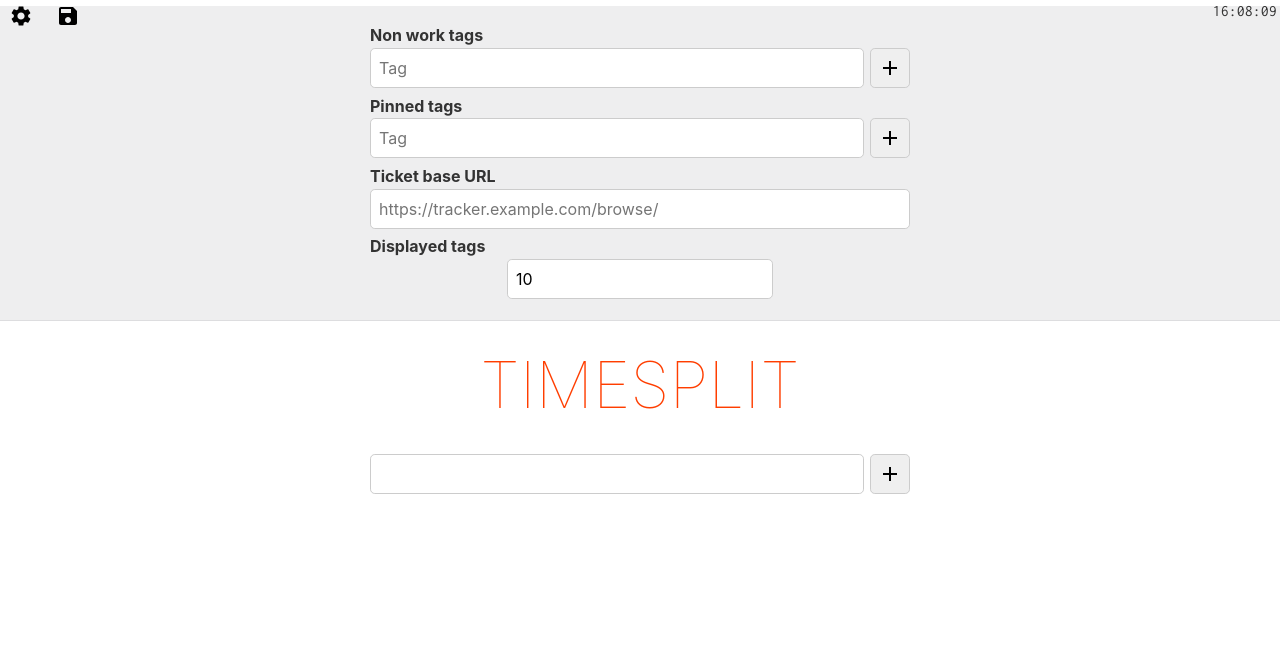
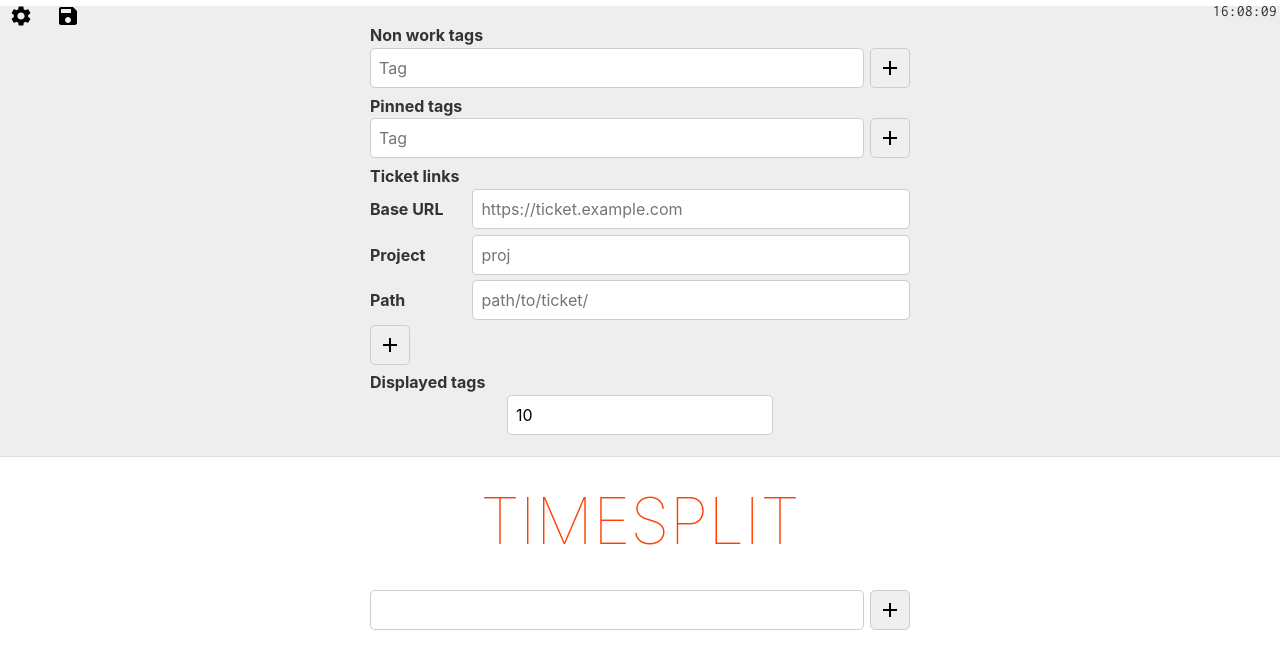
Before and after one commit to chop-suey/time-split, a Svelte app: page / in a window 1280 px wide. Both pictures are taken after a click on the button 21 px from the left and 16 px from the top of the page. Shown: the top 668 px of the page. Built offline with nearby package versions, Linux system fonts and the light colour scheme.

Commit message:
Make mapping of ticket refernces configurable

```diff
--- a/src/components/Settings.svelte
+++ b/src/components/Settings.svelte
@@ -5,10 +5,13 @@
     const nonWorkTags = preferencesService.nonWorkTags;
     const pinnedTags = preferencesService.pinnedTags;
     const ticketBaseUrl = preferencesService.ticketBaseUrl;
+    const ticketMappings = preferencesService.ticketMappings;
     const numberOfRecentTags = preferencesService.numberOfRecentTags;
 
     let newNonWorkTag = $state("");
     let newPinnedTag = $state("");
+    let newTicketProject = $state("");
+    let newTicketPath = $state("");
 
     function addToSet(tags: Set<string>, tag: string): Set<string> {
         const updated = new Set(tags);
@@ -47,6 +50,25 @@
     }
 
     let ticketBaseUrlValue = $state($ticketBaseUrl);
+
+    function addTicketMapping(event: Event): void {
+        event.preventDefault();
+        const project = newTicketProject.trim();
+        const path = newTicketPath.trim();
+        if (project.length === 0 || path.length === 0) {
+            return;
+        }
+        newTicketProject = "";
+        newTicketPath = "";
+        const otherMappings = $ticketMappings
+            .filter(mapping => mapping.project.toLowerCase() !== project.toLowerCase());
+        preferencesService.setTicketMappings([ ...otherMappings, { project, path } ]);
+    }
+
+    function removeTicketMapping(project: string): void {
+        preferencesService.setTicketMappings(
+            $ticketMappings.filter(mapping => mapping.project.toLowerCase() !== project.toLowerCase()));
+    }
 
     function saveNumberOfRecentTags(): void {
         const parsed = parseInt(numberOfDisplayedTagsValue);
@@ -90,6 +112,7 @@
     .chip {
         display: flex;
         flex-direction: row;
+        gap: 0.3em;
         align-items: center;
 
         min-width: 0;
@@ -105,6 +128,35 @@
     .chip:hover {
         background-color: #ccffcc;
         border-color: #88cc88;
+    }
+
+    #ticket-links .box {
+        justify-content: flex-start;
+    }
+
+    #ticket-mapping-form {
+        margin-top: 0.4em;
+    }
+
+    #ticket-mapping-form .box + .box {
+        margin-top: 0.3em;
+    }
+
+    label {
+        width: 6em;
+
+        font-weight: bold;
+    }
+
+    #mappings {
+        flex-wrap: wrap;
+        justify-content: flex-start;
+
+        margin-top: 0.4em;
+    }
+
+    #mappings .project {
+        font-weight: bold;
     }
 </style>
 
@@ -144,12 +196,40 @@
         </div>
         {/if}
     </section>
-    <section>
-        <h2>Ticket base URL</h2>
+    <section id="ticket-links">
+        <h2>Ticket links</h2>
         <div class="box">
-            <input class="item sh border expand" type="text" placeholder="https://tracker.example.com/browse/"
+            <label for="ticket-base-url">Base URL</label>
+            <input id="ticket-base-url" class="item sh border expand" type="text" placeholder="https://ticket.example.com"
                 bind:value="{ticketBaseUrlValue}" onchange="{saveTicketBaseUrl}">
         </div>
+        <form id="ticket-mapping-form" onsubmit="{addTicketMapping}">
+            <div class="box">
+                <label for="ticket-project">Project</label>
+                <input id="ticket-project" class="item sh border expand" type="text" placeholder="proj"
+                    bind:value="{newTicketProject}">
+            </div>
+            <div class="box">
+                <label for="ticket-path">Path</label>
+                <input id="ticket-path" class="item sh border expand" type="text" placeholder="path/to/ticket/"
+                    title="Path before the ticket number; relative to the base URL or a full URL"
+                    bind:value="{newTicketPath}">
+            </div>
+            <div class="box">
+                <button class="sh sw border" type="submit"><img src="assets/add.svg" alt="Add"></button>
+            </div>
+        </form>
+        {#if $ticketMappings.length > 0}
+        <div id="mappings" class="box">
+            {#each $ticketMappings as mapping (mapping.project)}
+            <button class="chip border" title="Remove link for {mapping.project}"
+                onclick="{ () => removeTicketMapping(mapping.project) }">
+                <span class="project">{mapping.project} →</span>
+                <span class="path">{mapping.path}</span>
+            </button>
+            {/each}
+        </div>
+        {/if}
     </section>
     <section>
         <h2>Displayed tags</h2>
--- a/src/components/Tickets.svelte
+++ b/src/components/Tickets.svelte
@@ -2,51 +2,50 @@
     import { Duration } from "../model/duration";
     import type { Timesplit } from "../model/timesplit";
     import { getPreferencesService } from "../service/service-manager";
+    import { extractTicketReferences, ticketUrl } from "../util/ticket-link";
 
     let { splits }: { splits: Timesplit[] } = $props();
-    const tickets = $derived(conflateTickets(extractTickets(splits)));
 
     const preferencesService = getPreferencesService();
 
     const ticketBaseUrl = preferencesService.ticketBaseUrl;
+    const ticketMappings = preferencesService.ticketMappings;
 
+    const tickets = $derived(conflateTickets(extractTickets(splits))
+        .map(ticket => ({
+            ...ticket,
+            url: ticketUrl(ticket.reference, $ticketBaseUrl, $ticketMappings),
+        })));
 
     function extractTickets(splits: Timesplit[]): Ticket[] {
         return splits.flatMap((split) => {
-            const ticketRegex = /[A-Z]+-\d+/gi;
-            let references = [...split.tag.matchAll(ticketRegex)].map(
-                (ref) => ref[0],
-            );
+            const references = extractTicketReferences(split.tag);
             if (references.length === 0) {
                 return [];
             }
 
-            let durationMinutes =
-                split.getDuration().minutes / references.length;
-            let duration = new Duration(durationMinutes);
+            let duration = new Duration(split.getDuration().minutes / references.length);
 
-            return references.map((reference) => ({ reference, duration }));
+            return references.map((reference) => ({ reference: reference.reference, duration }));
         });
     }
 
     /**
      * Conflate durations of all tickets with the same reference.
-     * Ticket references are considered case insensitive and mapped
-     * to upper case.
+     * Ticket references are considered case insensitive and
+     * displayed as they were first written.
      */
     function conflateTickets(tickets: Ticket[]): Ticket[] {
         let conflatedTickets = tickets.reduce((ticketDurations, ticket) => {
-            let reference = ticket.reference.toUpperCase();
-            let cumulatedDuration = ticketDurations.has(reference)
-                ? ticketDurations.get(reference)!.plus(ticket.duration)
-                : ticket.duration;
-            ticketDurations.set(reference, cumulatedDuration);
+            let key = ticket.reference.toLowerCase();
+            let existing = ticketDurations.get(key);
+            ticketDurations.set(key, {
+                reference: existing ? existing.reference : ticket.reference,
+                duration: existing ? existing.duration.plus(ticket.duration) : ticket.duration,
+            });
             return ticketDurations;
-        }, new Map<string, Duration>());
-        return [...conflatedTickets.entries()].map(([reference, duration]) => ({
-            reference,
-            duration,
-        }));
+        }, new Map<string, Ticket>());
+        return [...conflatedTickets.values()];
     }
 
     interface Ticket {
@@ -63,8 +62,8 @@
             {#each tickets as ticket}
             <tr>
                 <th>
-                    {#if $ticketBaseUrl !== ""}
-                        <a href="{$ticketBaseUrl}{ticket.reference}" target="_blank">{ticket.reference}</a>
+                    {#if ticket.url !== null}
+                        <a href="{ticket.url}" target="_blank">{ticket.reference}</a>
                     {:else}
                         {ticket.reference}
                     {/if}
--- a/src/service/preferences-service.ts
+++ b/src/service/preferences-service.ts
@@ -1,5 +1,6 @@
 import { derived, writable } from "svelte/store";
 import type { Readable } from "svelte/store";
+import type { TicketMapping } from "../util/ticket-link";
 
 const STORAGE_PREFERENCES_KEY = 'preferences';
 
@@ -7,6 +8,7 @@ const NUMBER_OF_RECENT_TAGS_KEY = `${STORAGE_PREFERENCES_KEY}.numberOfRecentTags
 const NON_WORK_TAGS_KEY = `${STORAGE_PREFERENCES_KEY}.nonWorkTags`;
 const PINNED_TAGS_KEY = `${STORAGE_PREFERENCES_KEY}.pinnedTags`;
 const TICKET_BASE_URL_KEY = `${STORAGE_PREFERENCES_KEY}.ticketBaseUrl`;
+const TICKET_MAPPINGS_KEY = `${STORAGE_PREFERENCES_KEY}.ticketMappings`;
 
 const DEFAULT_NUMBER_OF_RECENT_TAGS = 10;
 
@@ -14,6 +16,7 @@ interface Preferences {
     nonWorkTags: Set<string>;
     pinnedTags: Set<string>;
     ticketBaseUrl: string;
+    ticketMappings: TicketMapping[];
     numberOfRecentTags: number;
 }
 
@@ -23,6 +26,7 @@ export class PreferencesService {
     nonWorkTags: Readable<Set<string>> = derived(this.preferences, preferences => preferences.nonWorkTags);
     pinnedTags: Readable<Set<string>> = derived(this.preferences, preferences => preferences.pinnedTags);
     ticketBaseUrl: Readable<string> = derived(this.preferences, preferences => preferences.ticketBaseUrl);
+    ticketMappings: Readable<TicketMapping[]> = derived(this.preferences, preferences => preferences.ticketMappings);
     numberOfRecentTags: Readable<number> = derived(this.preferences, preferences => preferences.numberOfRecentTags);
 
     constructor() {
@@ -41,6 +45,10 @@ export class PreferencesService {
         this.preferences.update(preferences => ({ ...preferences, ticketBaseUrl: url }));
     }
 
+    setTicketMappings(mappings: TicketMapping[]): void {
+        this.preferences.update(preferences => ({ ...preferences, ticketMappings: [ ...mappings ] }));
+    }
+
     setNumberOfRecentTags(count: number): void {
         this.preferences.update(preferences => ({ ...preferences, numberOfRecentTags: count }));
     }
@@ -50,6 +58,7 @@ export class PreferencesService {
             nonWorkTags: new Set<string>(this.getArray(NON_WORK_TAGS_KEY)),
             pinnedTags: new Set<string>(this.getArray(PINNED_TAGS_KEY)),
             ticketBaseUrl: localStorage.getItem(TICKET_BASE_URL_KEY) ?? "",
+            ticketMappings: this.getArray<TicketMapping>(TICKET_MAPPINGS_KEY),
             numberOfRecentTags: this.loadNumberOfRecentTags()
         };
     }
@@ -59,6 +68,7 @@ export class PreferencesService {
         localStorage.setItem(NON_WORK_TAGS_KEY, JSON.stringify([ ...preferences.nonWorkTags ]));
         localStorage.setItem(PINNED_TAGS_KEY, JSON.stringify([ ...preferences.pinnedTags ]));
         localStorage.setItem(TICKET_BASE_URL_KEY, preferences.ticketBaseUrl);
+        localStorage.setItem(TICKET_MAPPINGS_KEY, JSON.stringify(preferences.ticketMappings));
     }
 
     private loadNumberOfRecentTags(): number {
--- /dev/null
+++ b/src/util/ticket-link.ts
@@ -0,0 +1,50 @@
+export interface TicketReference {
+    reference: string;
+    project: string;
+    number: string;
+}
+
+export interface TicketMapping {
+    project: string;
+    path: string;
+}
+
+const TICKET_REFERENCE_PATTERN = /([a-zA-Z]+)#(\d+)/g;
+
+export function extractTicketReferences(tag: string): TicketReference[] {
+    return [ ...tag.matchAll(TICKET_REFERENCE_PATTERN) ]
+        .map(match => ({
+            reference: match[0],
+            project: match[1],
+            number: match[2],
+        }));
+}
+
+export function ticketUrl(reference: string, baseUrl: string, mappings: TicketMapping[]): string | null {
+    const [ ticketReference ] = extractTicketReferences(reference);
+    if (!ticketReference) {
+        return null;
+    }
+    const mapping = mappings
+        .find(mapping => mapping.project.toLowerCase() === ticketReference.project.toLowerCase());
+    if (!mapping) {
+        return null;
+    }
+    let prefix: string;
+    if (mapping.path.startsWith("http")) {
+        prefix = mapping.path;
+    } else {
+        const base = baseUrl.trim();
+        if (base.length === 0) {
+            return null;
+        }
+        prefix = joinUrl(base, mapping.path);
+    }
+    return `${prefix}${ticketReference.number}`;
+}
+
+function joinUrl(base: string, path: string): string {
+    const normalizedBase = base.endsWith("/") ? base.slice(0, -1) : base;
+    const normalizedPath = path.startsWith("/") ? path.slice(1) : path;
+    return `${normalizedBase}/${normalizedPath}`;
+}
```
Also changed, not shown: 1 other file (tests, documents, lock files or other folders).
